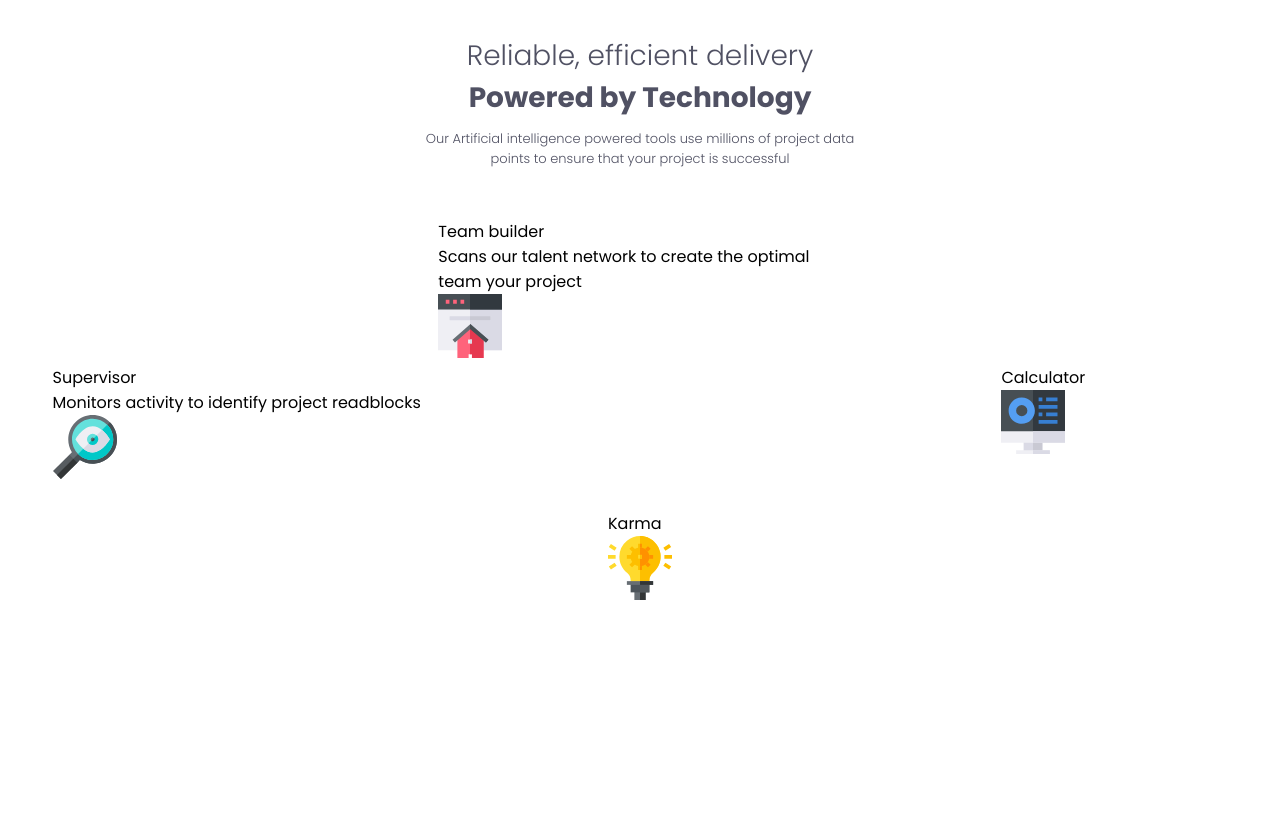
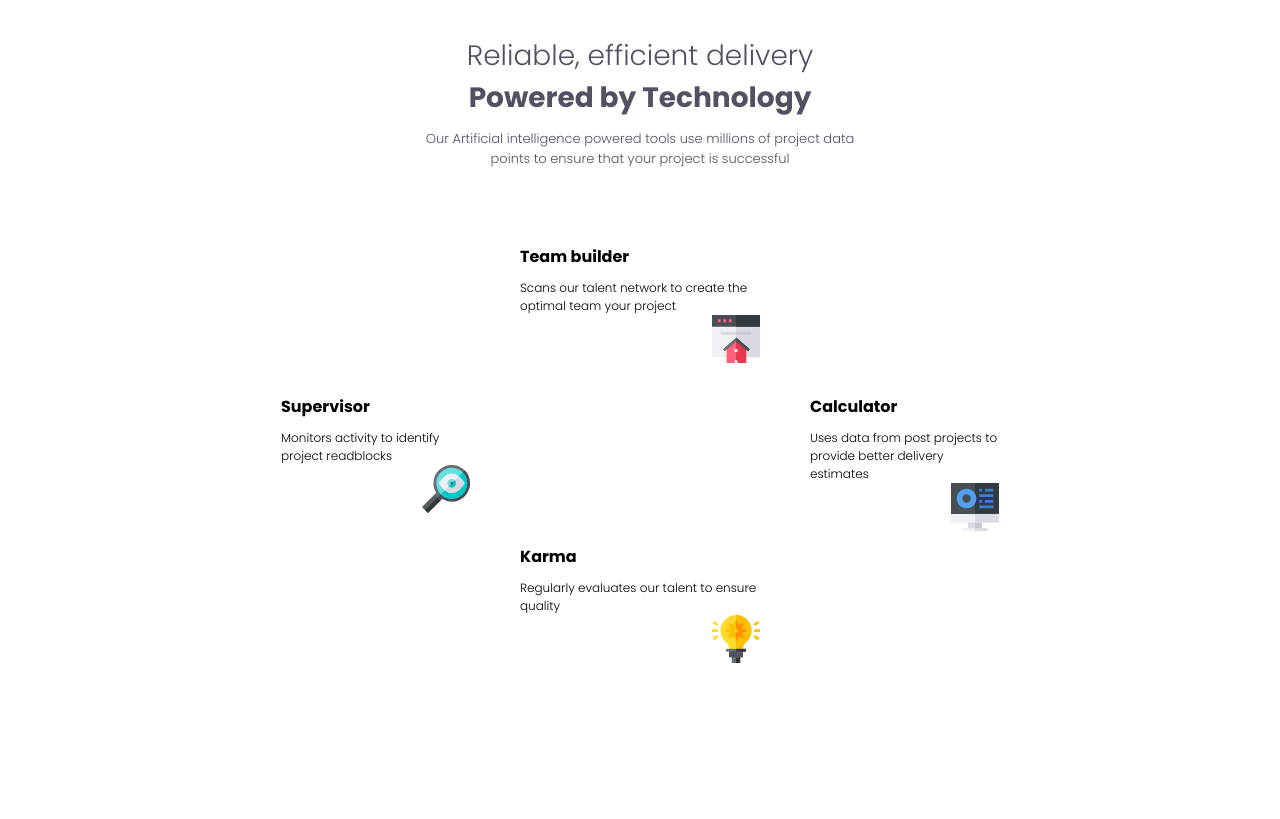
Before and after one commit to Segnities/four-card-feature-section, a website: page index.html in a window 1280 px wide. Drawn offline with Linux system fonts and the light colour scheme.

Commit message:
title && cards basic structure

```diff
--- a/assets/css/card.css
+++ b/assets/css/card.css
@@ -3,9 +3,35 @@
   display: grid;
   align-content: center;
   justify-items: center;
-    grid-template-columns: 1fr 1fr 1fr;
-    grid-template-rows: 1fr 1fr 1fr;
+  grid-template-columns: 1fr 290px 1fr;
+  grid-template-rows: 150px 150px 300px;
   margin-top: 50px;
+}
+
+.card {
+  display: flex;
+  flex-direction: column;
+  padding: 25px;
+}
+
+.card-title {
+  font-size: 16px;
+  font-weight: 700;
+}
+
+.card-body {
+  margin-top: 10px;
+  font-size: 12px;
+  font-weight: 300;
+}
+
+.card-image {
+  align-self: flex-end;
+}
+
+.card-image img {
+  width: 48px;
+  height: 48px;
 }
 
 .grid-item-supervisor {
--- a/assets/css/main.css
+++ b/assets/css/main.css
@@ -9,7 +9,10 @@
 
 .app {
     width: 100%;
-    padding: 35px;
+    padding-top: 35px;
+    padding-left: 20%;
+    padding-right: 20%;
+
     display: flex;
     flex-direction: column;
     align-items: center;
--- a/index.html
+++ b/index.html
@@ -24,8 +24,7 @@
           points to ensure that your project is successful
         </p>
       </div>
-      <div></div>
-      <div class="card-wrapper">
+        <div class="card-wrapper">
         <div class="card grid-item-supervisor">
           <div class="card-title">Supervisor</div>
           <div class="card-body">
@@ -35,7 +34,6 @@
             <img src="./assets/img/icon-supervisor.svg" alt="" />
           </div>
         </div>
-        <div></div>
         <div class="card grid-item-team-builder">
           <div class="card-title">Team builder</div>
           <div class="card-body">Scans our talent network to create the optimal team your project</div>
@@ -43,18 +41,16 @@
             <img src="./assets/img/icon-team-builder.svg" alt="" />
           </div>
         </div>
-        <div></div>
         <div class="card grid-item-karma">
           <div class="card-title">Karma</div>
-          <div class="card-body"></div>
+          <div class="card-body">Regularly evaluates our talent to ensure quality</div>
           <div class="card-image">
             <img src="./assets/img/icon-karma.svg" alt="" />
           </div>
         </div>
-        <div></div>
         <div class="card grid-item-calculator">
           <div class="card-title">Calculator</div>
-          <div class="card-body"></div>
+          <div class="card-body">Uses data from post projects to provide better delivery estimates</div>
           <div class="card-image">
             <img src="./assets/img/icon-calculator.svg" alt="" />
           </div>
```
Lines whose indentation alone changed are shown as unchanged.
